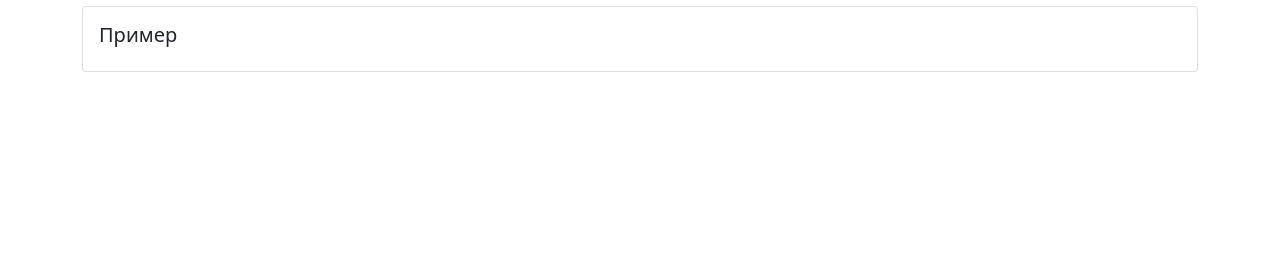
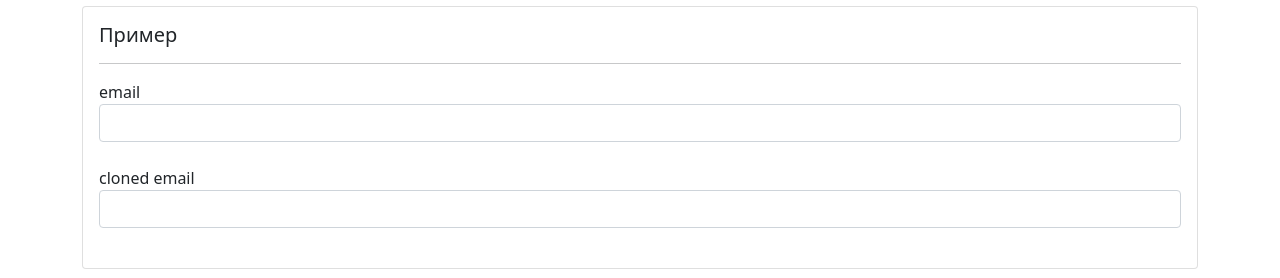
Before and after one commit to Kutsuruk/optimization-hooks, a React (Create React App) app: page /cloneElement in a window 1280 px wide. Shown: the part 395-673 px from the top of the page. Built offline with nearby package versions, Linux system fonts and the light colour scheme.

Commit message:
Learned about react clone element. We can clone each element when cant change it or cant get access to props.

```diff
--- a/src/app/components/examples/cloneElement/cloneElementExample.jsx
+++ b/src/app/components/examples/cloneElement/cloneElementExample.jsx
@@ -2,10 +2,21 @@
 import CardWrapper from "../../common/Card";
 
 import SmallTitle from "../../common/typografy/smallTitle";
+import Divider from "../../common/divider";
+import TextField from "../../common/form/textField";
 const CloneElementExample = () => {
+    const field = <TextField label='email' name='email' />
+    const handleChange = (target) => {
+        console.log('change: ', target)
+    }
+
     return (
         <CardWrapper>
             <SmallTitle>Пример</SmallTitle>
+            <Divider />
+
+            {field}
+            {React.cloneElement(field, {onChange: handleChange, label: 'cloned email'})}
         </CardWrapper>
     );
 };
```
